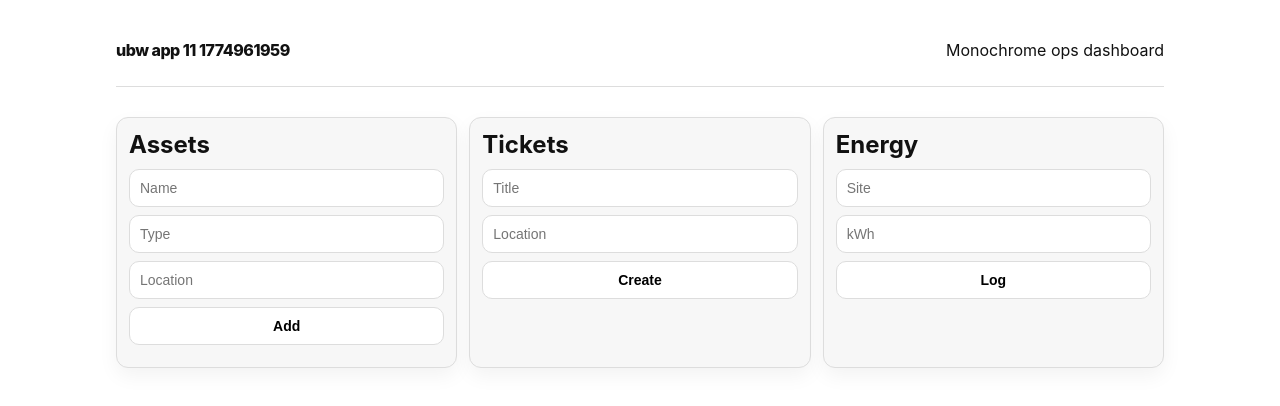
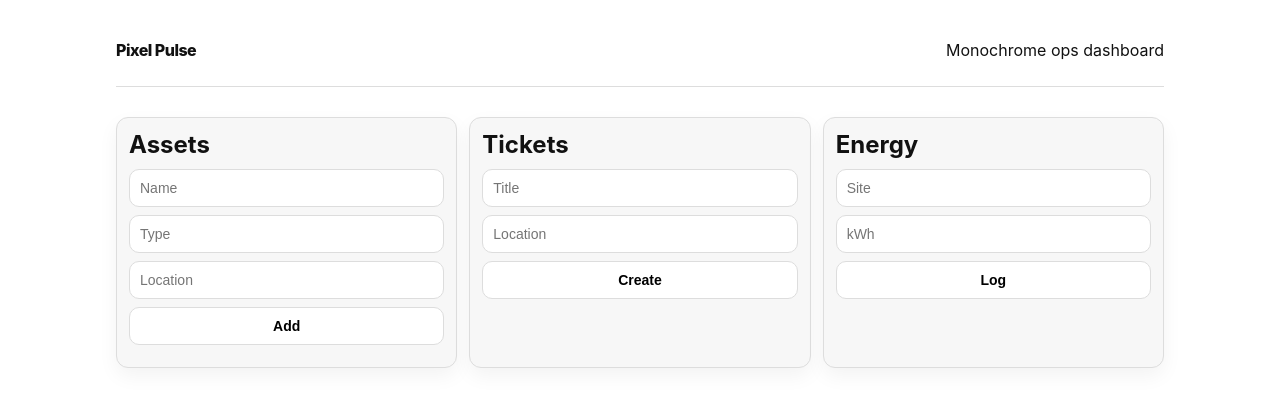
Before and after one commit to Ashutoshsingh20/bw-app-11-1774961959, a website: page public/index.html in a window 1280 px wide. Drawn offline with Linux system fonts and the light colour scheme; no server answers.

Commit message:
chore: brand app as Pixel Pulse

```diff
--- a/public/index.html
+++ b/public/index.html
@@ -3,13 +3,13 @@
 <head>
   <meta charset="UTF-8" />
   <meta name="viewport" content="width=device-width, initial-scale=1.0" />
-  <title>ubw app 11 1774961959</title>
+  <title>Pixel Pulse</title>
   <link rel="stylesheet" href="/style.css" />
 </head>
 <body>
   <div class="shell">
     <header>
-      <div class="logo">ubw app 11 1774961959</div>
+      <div class="logo">Pixel Pulse</div>
       <p>Monochrome ops dashboard</p>
     </header>
     <section class="metrics" id="metrics"></section>
```
Also changed, not shown: package.json (+9 -3 lines), README.md.
